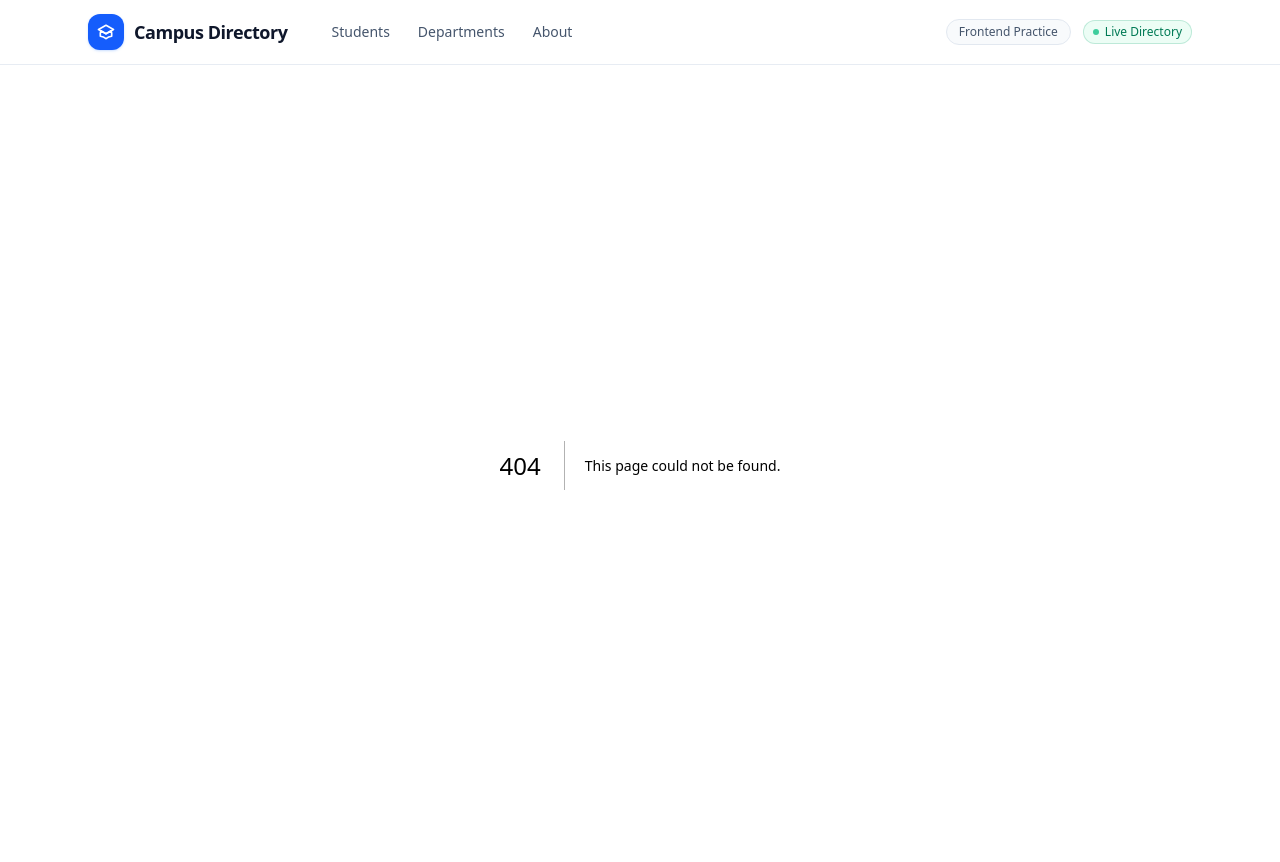
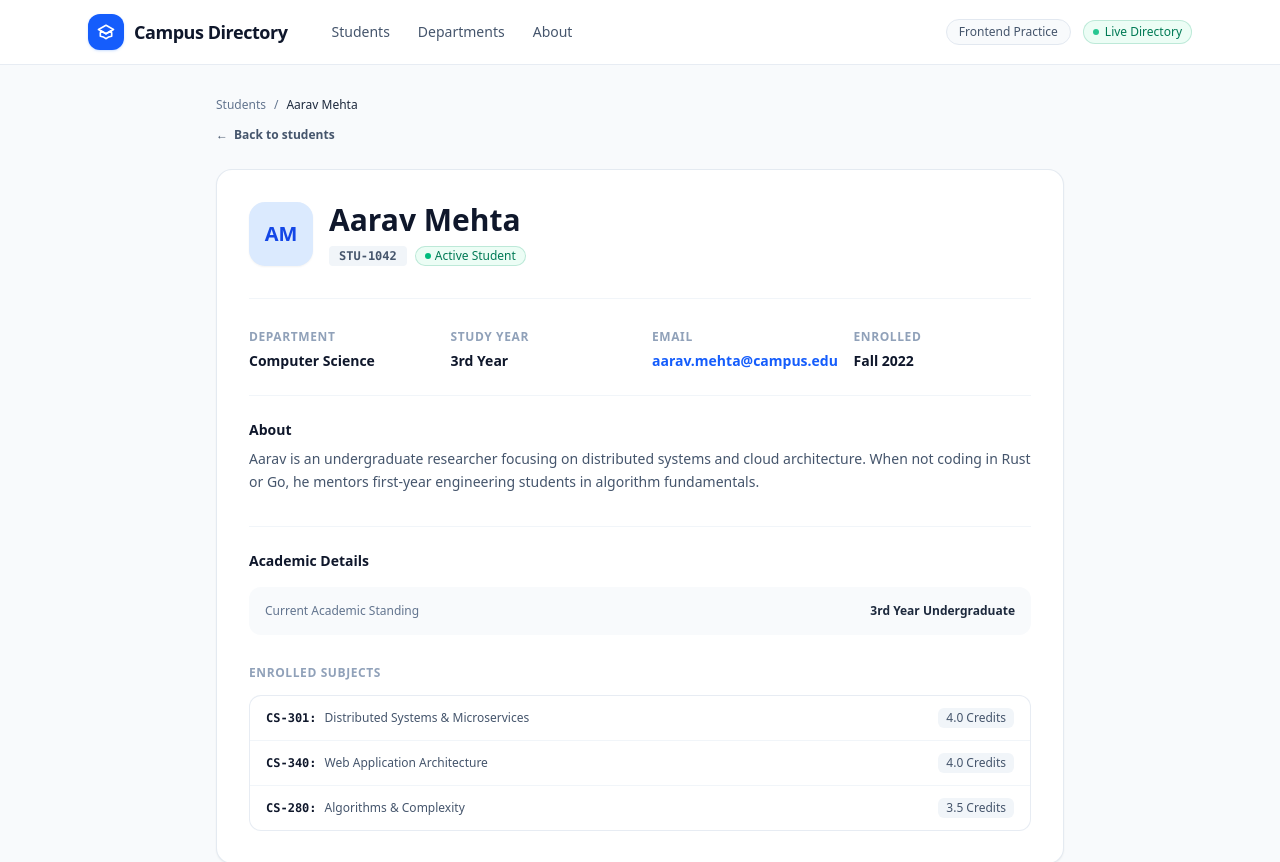
Before and after one commit to Dharmi-456-design/NEXTJS-PROJECTS, a Next.js app in the folder student-directory/: page /students/stu-1042 in a window 1280 px wide. Before the commit this address had no page. Shown: the top 862 px of the page. Built offline with nearby package versions, Linux system fonts and the light colour scheme.

Commit message:
feat: add dynamic student profile pages

```diff
--- /dev/null
+++ b/student-directory/src/app/students/[id]/page.tsx
@@ -0,0 +1,172 @@
+import Link from "next/link";
+import { notFound } from "next/navigation";
+import { students } from "@/data/students";
+
+interface PageProps {
+  params: Promise<{ id: string }>;
+}
+
+export default async function StudentProfilePage({ params }: PageProps) {
+  const { id } = await params;
+  const student = students.find((s) => s.id === id);
+
+  if (!student) {
+    notFound();
+  }
+
+  const getInitials = (name: string) => {
+    return name
+      .split(" ")
+      .map((part) => part[0])
+      .join("")
+      .slice(0, 2)
+      .toUpperCase();
+  };
+
+  const getAvatarColor = (dept: string) => {
+    if (dept === "Computer Science") {
+      return "bg-blue-100 text-blue-700";
+    }
+    if (dept === "Design") {
+      return "bg-rose-100 text-rose-700";
+    }
+    if (dept === "Business") {
+      return "bg-amber-100 text-amber-800";
+    }
+    return "bg-slate-100 text-slate-700";
+  };
+
+  return (
+    <div className="mx-auto max-w-4xl px-4 py-8 sm:px-6">
+      <div className="mb-6 flex flex-col gap-2">
+        <div className="flex items-center gap-2 text-xs font-medium text-slate-500">
+          <Link href="/" className="hover:text-blue-600 transition">
+            Students
+          </Link>
+          <span>/</span>
+          <span className="text-slate-800">{student.name}</span>
+        </div>
+
+        <div>
+          <Link
+            href="/"
+            className="inline-flex items-center gap-1.5 text-xs font-semibold text-slate-600 hover:text-blue-600 transition"
+          >
+            <span>←</span>
+            <span>Back to students</span>
+          </Link>
+        </div>
+      </div>
+
+      <div className="rounded-2xl border border-slate-200/90 bg-white p-6 shadow-xs sm:p-8">
+        <div className="flex flex-col gap-4 sm:flex-row sm:items-center">
+          <div
+            className={`flex h-16 w-16 items-center justify-center rounded-2xl text-xl font-bold shadow-xs ${getAvatarColor(
+              student.department
+            )}`}
+          >
+            {getInitials(student.name)}
+          </div>
+
+          <div>
+            <h1 className="text-2xl font-bold text-slate-900 sm:text-3xl">
+              {student.name}
+            </h1>
+            <div className="mt-2 flex flex-wrap items-center gap-2">
+              <span className="rounded bg-slate-100 px-2.5 py-0.5 font-mono text-xs font-semibold text-slate-600">
+                {student.rollNumber}
+              </span>
+              <span className="inline-flex items-center gap-1 rounded-full bg-emerald-50 px-2.5 py-0.5 text-xs font-medium text-emerald-700 ring-1 ring-inset ring-emerald-600/20">
+                <span className="h-1.5 w-1.5 rounded-full bg-emerald-500" />
+                {student.status}
+              </span>
+            </div>
+          </div>
+        </div>
+
+        <div className="mt-8 grid grid-cols-1 gap-6 border-y border-slate-100 py-6 sm:grid-cols-2 lg:grid-cols-4">
+          <div>
+            <span className="text-xs font-semibold tracking-wider text-slate-400 uppercase">
+              Department
+            </span>
+            <p className="mt-1 text-sm font-semibold text-slate-900">
+              {student.department}
+            </p>
+          </div>
+
+          <div>
+            <span className="text-xs font-semibold tracking-wider text-slate-400 uppercase">
+              Study Year
+            </span>
+            <p className="mt-1 text-sm font-semibold text-slate-900">
+              {student.studyYear}
+            </p>
+          </div>
+
+          <div>
+            <span className="text-xs font-semibold tracking-wider text-slate-400 uppercase">
+              Email
+            </span>
+            <p className="mt-1 text-sm font-semibold text-blue-600">
+              <a href={`mailto:${student.email}`} className="hover:underline">
+                {student.email}
+              </a>
+            </p>
+          </div>
+
+          <div>
+            <span className="text-xs font-semibold tracking-wider text-slate-400 uppercase">
+              Enrolled
+            </span>
+            <p className="mt-1 text-sm font-semibold text-slate-900">
+              {student.enrollmentTerm}
+            </p>
+          </div>
+        </div>
+
+        <div className="mt-6">
+          <h2 className="text-sm font-bold text-slate-900">About</h2>
+          <p className="mt-2 text-sm leading-relaxed text-slate-600">
+            {student.bio}
+          </p>
+        </div>
+
+        <div className="mt-8 border-t border-slate-100 pt-6">
+          <h2 className="text-sm font-bold text-slate-900">Academic Details</h2>
+
+          <div className="mt-4 flex flex-col gap-2 rounded-xl bg-slate-50 p-4 text-xs sm:flex-row sm:items-center sm:justify-between">
+            <span className="font-medium text-slate-500">Current Academic Standing</span>
+            <span className="font-semibold text-slate-800">
+              {student.studyYear} Undergraduate
+            </span>
+          </div>
+
+          <div className="mt-6">
+            <span className="text-xs font-bold tracking-wider text-slate-400 uppercase">
+              Enrolled Subjects
+            </span>
+
+            <div className="mt-3 divide-y divide-slate-100 rounded-xl border border-slate-200/80 bg-white">
+              {student.subjects.map((sub) => (
+                <div
+                  key={sub.code}
+                  className="flex items-center justify-between px-4 py-3 text-xs"
+                >
+                  <div className="flex items-center gap-2">
+                    <span className="font-mono font-semibold text-slate-900">
+                      {sub.code}:
+                    </span>
+                    <span className="text-slate-600">{sub.name}</span>
+                  </div>
+                  <span className="rounded-md bg-slate-100 px-2 py-0.5 font-medium text-slate-600">
+                    {sub.credits.toFixed(1)} Credits
+                  </span>
+                </div>
+              ))}
+            </div>
+          </div>
+        </div>
+      </div>
+    </div>
+  );
+}
```
